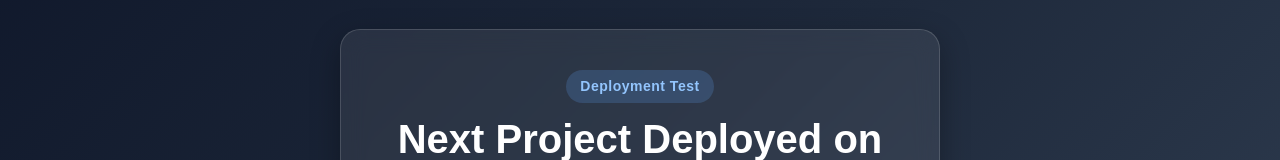
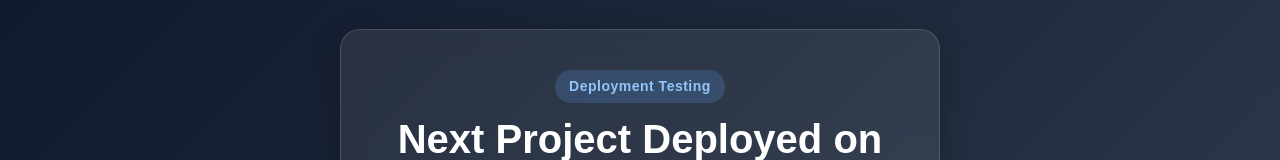
Before and after one commit to rsiru37/basic-next-ec2, a Next.js app: page / in a window 1280 px wide. Shown: the part 151-311 px from the top of the page. Built offline with nearby package versions, Linux system fonts and the light colour scheme.

Commit message:
test commit

```diff
--- a/app/page.tsx
+++ b/app/page.tsx
@@ -70,7 +70,7 @@ export default function Home() {
   return (
     <main className={styles.main}>
       <div className={styles.card}>
-        <p className={styles.badge}>Deployment Test</p>
+        <p className={styles.badge}>Deployment Testing</p>
         <h1 className={styles.title}>Next Project Deployed on GCP</h1>
         <p className={styles.description}>
           This is a simple Next.js app deployed to an GCP instance using GitHub
```
